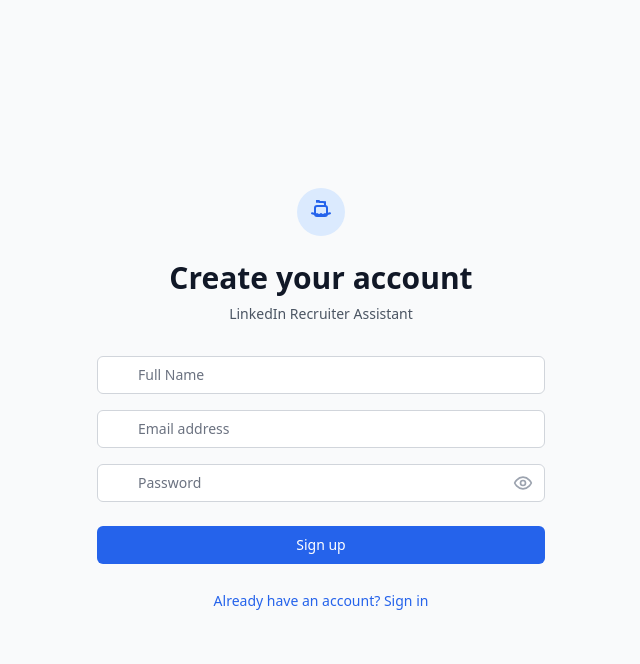
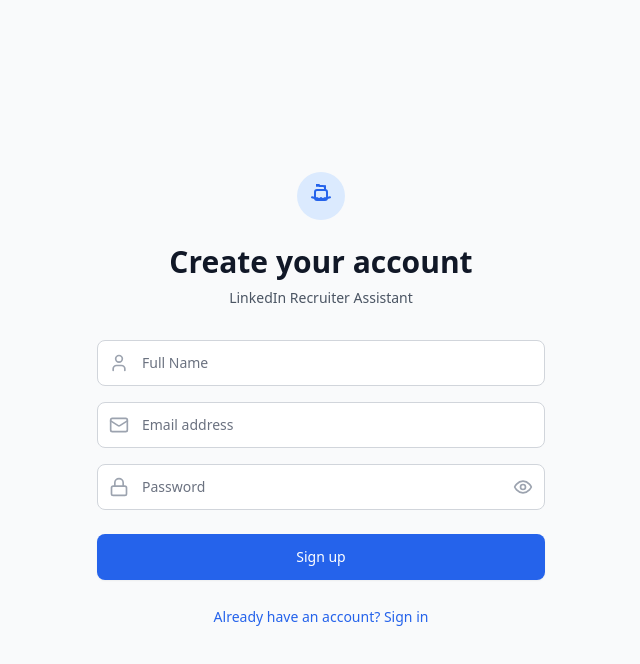
Before and after one commit to ashu665665/Linkedin-Recruitment, a React (Vite) app: page / in a window 1280 px wide. Both pictures are taken after a click on the button "Don't have an account? Sign up". Shown: the top 664 px of the page, without its empty margins (319-959 px from the left). Built offline with nearby package versions, Linux system fonts and the light colour scheme; no server answers; what groq-sdk would draw is missing.

Commit message:
add icon

```diff
--- a/src/components/Auth/AuthForm.tsx
+++ b/src/components/Auth/AuthForm.tsx
@@ -75,15 +75,15 @@
                   Full Name
                 </label>
                 <div className="relative">
-                  <div className="absolute inset-y-0 left-0 pl-3 flex items-center pointer-events-none">
-                    <User className="h-5 w-5 text-gray-400" />
+                  <div className="absolute inset-y-0 left-0 pl-3 flex items-center pointer-events-none z-10">
+                    <User className="h-5 w-5 text-gray-400 dark:text-gray-500" />
                   </div>
                   <input
                     id="fullName"
                     name="fullName"
                     type="text"
                     required={!isLogin}
-                    className="appearance-none relative block w-full px-3 py-2 pl-10 border border-gray-300 dark:border-gray-600 placeholder-gray-500 dark:placeholder-gray-400 text-gray-900 dark:text-white rounded-md focus:outline-none focus:ring-blue-500 focus:border-blue-500 focus:z-10 sm:text-sm bg-white dark:bg-gray-800"
+                    className="appearance-none relative block w-full px-2 py-3 pl-11 pr-3 border border-gray-300 dark:border-gray-600 placeholder-gray-500 dark:placeholder-gray-400 text-gray-900 dark:text-white rounded-lg focus:outline-none focus:ring-2 focus:ring-blue-500 focus:border-blue-500 sm:text-sm bg-white dark:bg-gray-800 transition-colors"
                     placeholder="Full Name"
                     value={fullName}
                     onChange={(e) => setFullName(e.target.value)}
@@ -97,8 +97,8 @@
                 Email address
               </label>
               <div className="relative">
-                <div className="absolute inset-y-0 left-0 pl-3 flex items-center pointer-events-none">
-                  <Mail className="h-5 w-5 text-gray-400" />
+                <div className="absolute inset-y-0 left-0 pl-3 flex items-center pointer-events-none z-10">
+                  <Mail className="h-5 w-5 text-gray-400 dark:text-gray-500" />
                 </div>
                 <input
                   id="email"
@@ -106,7 +106,7 @@
                   type="email"
                   autoComplete="email"
                   required
-                  className="appearance-none relative block w-full px-3 py-2 pl-10 border border-gray-300 dark:border-gray-600 placeholder-gray-500 dark:placeholder-gray-400 text-gray-900 dark:text-white rounded-md focus:outline-none focus:ring-blue-500 focus:border-blue-500 focus:z-10 sm:text-sm bg-white dark:bg-gray-800"
+                  className="appearance-none relative block w-full px-2 py-3 pl-11 pr-3 border border-gray-300 dark:border-gray-600 placeholder-gray-500 dark:placeholder-gray-400 text-gray-900 dark:text-white rounded-lg focus:outline-none focus:ring-2 focus:ring-blue-500 focus:border-blue-500 sm:text-sm bg-white dark:bg-gray-800 transition-colors"
                   placeholder="Email address"
                   value={email}
                   onChange={(e) => setEmail(e.target.value)}
@@ -119,8 +119,8 @@
                 Password
               </label>
               <div className="relative">
-                <div className="absolute inset-y-0 left-0 pl-3 flex items-center pointer-events-none">
-                  <Lock className="h-5 w-5 text-gray-400" />
+                <div className="absolute inset-y-0 left-0 pl-3 flex items-center pointer-events-none z-10">
+                  <Lock className="h-5 w-5 text-gray-400 dark:text-gray-500" />
                 </div>
                 <input
                   id="password"
@@ -128,15 +128,15 @@
                   type={showPassword ? 'text' : 'password'}
                   autoComplete={isLogin ? 'current-password' : 'new-password'}
                   required
-                  className="appearance-none relative block w-full px-3 py-2 pl-10 pr-10 border border-gray-300 dark:border-gray-600 placeholder-gray-500 dark:placeholder-gray-400 text-gray-900 dark:text-white rounded-md focus:outline-none focus:ring-blue-500 focus:border-blue-500 focus:z-10 sm:text-sm bg-white dark:bg-gray-800"
+                  className="appearance-none relative block w-full px-2 py-3 pl-11 pr-11 border border-gray-300 dark:border-gray-600 placeholder-gray-500 dark:placeholder-gray-400 text-gray-900 dark:text-white rounded-lg focus:outline-none focus:ring-2 focus:ring-blue-500 focus:border-blue-500 sm:text-sm bg-white dark:bg-gray-800 transition-colors"
                   placeholder="Password"
                   value={password}
                   onChange={(e) => setPassword(e.target.value)}
                 />
-                <div className="absolute inset-y-0 right-0 pr-3 flex items-center">
+                <div className="absolute inset-y-0 right-0 pr-3 flex items-center z-10">
                   <button
                     type="button"
-                    className="text-gray-400 hover:text-gray-600 dark:hover:text-gray-300"
+                    className="text-gray-400 hover:text-gray-600 dark:hover:text-gray-300 focus:outline-none focus:text-gray-600 dark:focus:text-gray-300 transition-colors"
                     onClick={() => setShowPassword(!showPassword)}
                   >
                     {showPassword ? (
@@ -160,7 +160,7 @@
             <button
               type="submit"
               disabled={loading}
-              className="group relative w-full flex justify-center py-2 px-4 border border-transparent text-sm font-medium rounded-md text-white bg-blue-600 hover:bg-blue-700 focus:outline-none focus:ring-2 focus:ring-offset-2 focus:ring-blue-500 disabled:opacity-50 disabled:cursor-not-allowed dark:bg-blue-700 dark:hover:bg-blue-800"
+              className="group relative w-full flex justify-center py-3 px-4 border border-transparent text-sm font-medium rounded-lg text-white bg-blue-600 hover:bg-blue-700 focus:outline-none focus:ring-2 focus:ring-offset-2 focus:ring-blue-500 disabled:opacity-50 disabled:cursor-not-allowed dark:bg-blue-700 dark:hover:bg-blue-800 transition-colors shadow-sm"
             >
               {loading ? 'Processing...' : (isLogin ? 'Sign in' : 'Sign up')}
             </button>
@@ -169,7 +169,7 @@
           <div className="text-center">
             <button
               type="button"
-              className="text-blue-600 dark:text-blue-400 hover:text-blue-500 dark:hover:text-blue-300 text-sm"
+              className="text-blue-600 dark:text-blue-400 hover:text-blue-500 dark:hover:text-blue-300 text-sm font-medium transition-colors"
               onClick={() => setIsLogin(!isLogin)}
             >
               {isLogin ? "Don't have an account? Sign up" : 'Already have an account? Sign in'}
```
